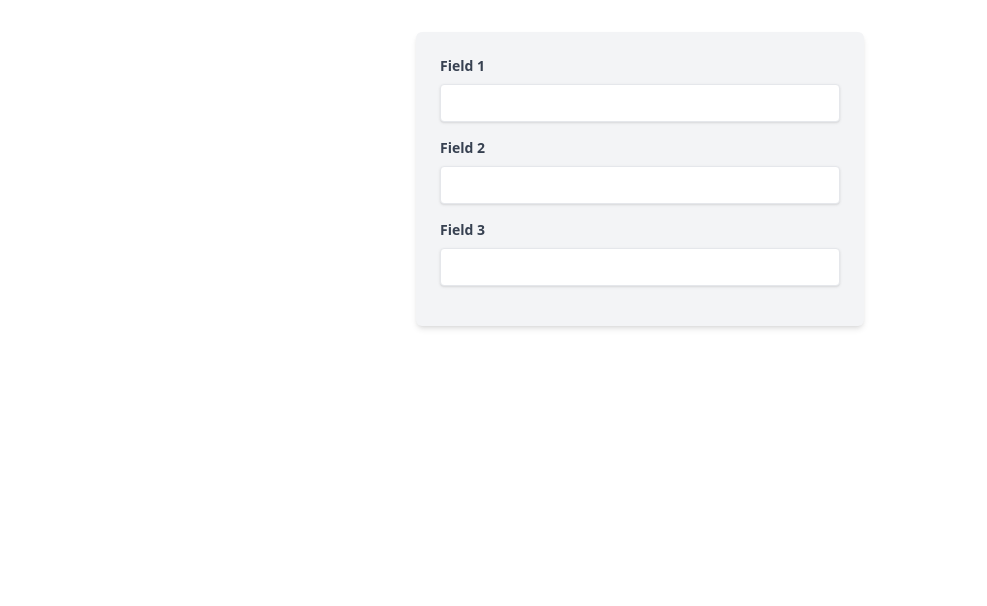
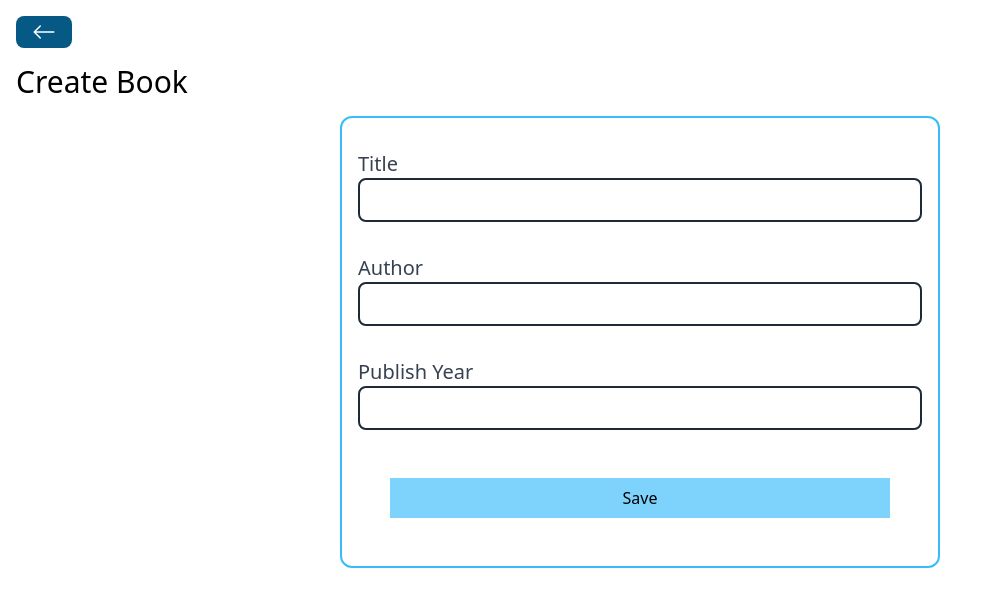
Before and after one commit to MNnazrul/Book-Store-Project---MERN-stack, a React (Vite) app in the folder frontend/: page /books/create in a window 1280 px wide. Shown: the top 606 px of the page, without its empty margins (0-987 px from the left). Built offline with nearby package versions, Linux system fonts and the light colour scheme.

Commit message:
create book

```diff
--- a/frontend/package.json
+++ b/frontend/package.json
@@ -11,6 +11,7 @@
   },
   "dependencies": {
     "axios": "^1.6.2",
+    "notistack": "^3.0.1",
     "react": "^18.2.0",
     "react-dom": "^18.2.0",
     "react-icons": "^4.12.0",
--- a/frontend/src/pages/CreateBooks.jsx
+++ b/frontend/src/pages/CreateBooks.jsx
@@ -1,51 +1,81 @@
-import React from "react";
+import React, { useState } from "react";
+import BackButton from "../components/BackButton";
+import Spinner from "../components/Spinner";
+import axios from "axios";
+import { useNavigate } from "react-router-dom";
+import { useSnackbar, enqueueSnackbar } from "notistack";
 
-const CreateBooks = () => {
+function CreateBooks() {
+  const [title, setTitle] = useState("");
+  const [author, setAuthor] = useState("");
+  const [publishYear, setPublishYear] = useState("");
+  const [loading, setLoading] = useState(false);
+  const navitage = useNavigate();
+  // const { enqueueSnackbar } = useSnackbar();
+
+  const handleSaveBook = () => {
+    const data = {
+      title,
+      author,
+      publishYear,
+    };
+    setLoading(true);
+    axios
+      .post(`http://localhost:3003/books`, data)
+      .then(() => {
+        setLoading(false);
+        // enqueueSnackbar("Book Created Successfully", {
+        //   variant: "success",
+        // });
+        navitage("/");
+      })
+      .catch((err) => {
+        setLoading(false);
+        // alert("An error happened, Please Check console");
+        enqueueSnackbar("Error", { variant: "error" });
+        console.log(err);
+      });
+  };
+
   return (
-    <div className="max-w-md mx-auto mt-8 p-6 bg-gray-100 rounded-md shadow-md">
-      <div className="mb-4">
-        <label
-          htmlFor="field1"
-          className="block text-gray-700 text-sm font-bold mb-2"
-        >
-          Field 1
-        </label>
+    <div className="p-4">
+      <BackButton />
+      <h1 className="text-3xl my-4">Create Book</h1>
+      {loading ? <Spinner /> : ""}
+      <div className="flex flex-col border-2 border-sky-400 rounded-xl w-[400px] md:w-[600px]  p-4 mx-auto">
+        <div className="my-4">
+          <label className="text-xl mr-4 text-gray-700">Title</label>
           <input
             type="text"
-          id="field1"
-          className="shadow appearance-none border rounded w-full py-2 px-3 text-gray-700 leading-tight focus:outline-none focus:shadow-outline"
+            value={title}
+            onChange={(e) => setTitle(e.target.value)}
+            className="border-2 border-gray-800 py-2 w-full rounded-lg"
           />
         </div>
-
-      <div className="mb-4">
-        <label
-          htmlFor="field2"
-          className="block text-gray-700 text-sm font-bold mb-2"
-        >
-          Field 2
-        </label>
+        <div className="my-4">
+          <label className="text-xl mr-4 text-gray-700">Author</label>
           <input
             type="text"
-          id="field2"
-          className="shadow appearance-none border rounded w-full py-2 px-3 text-gray-700 leading-tight focus:outline-none focus:shadow-outline"
+            value={author}
+            onChange={(e) => setAuthor(e.target.value)}
+            className="border-2 border-gray-800 py-2 w-full rounded-lg"
           />
         </div>
-
-      <div className="mb-4">
-        <label
-          htmlFor="field3"
-          className="block text-gray-700 text-sm font-bold mb-2"
-        >
-          Field 3
-        </label>
+        <div className="my-4">
+          <label className="text-xl mr-4 text-gray-700">Publish Year</label>
           <input
-          type="text"
-          id="field3"
-          className="shadow appearance-none border rounded w-full py-2 px-3 text-gray-700 leading-tight focus:outline-none focus:shadow-outline"
+            type="number"
+            value={publishYear}
+            onChange={(e) => setPublishYear(e.target.value)}
+            className="border-2 border-gray-800 py-2 w-full rounded-lg"
           />
+        </div>
+        <button className="p-2 bg-sky-300 m-8" onClick={handleSaveBook}>
+          Save
+        </button>
       </div>
     </div>
   );
-};
+}
 
 export default CreateBooks;
```
Also changed, not shown: 2 other files (tests, documents, lock files or other folders). Lines whose indentation alone changed are shown as unchanged.
